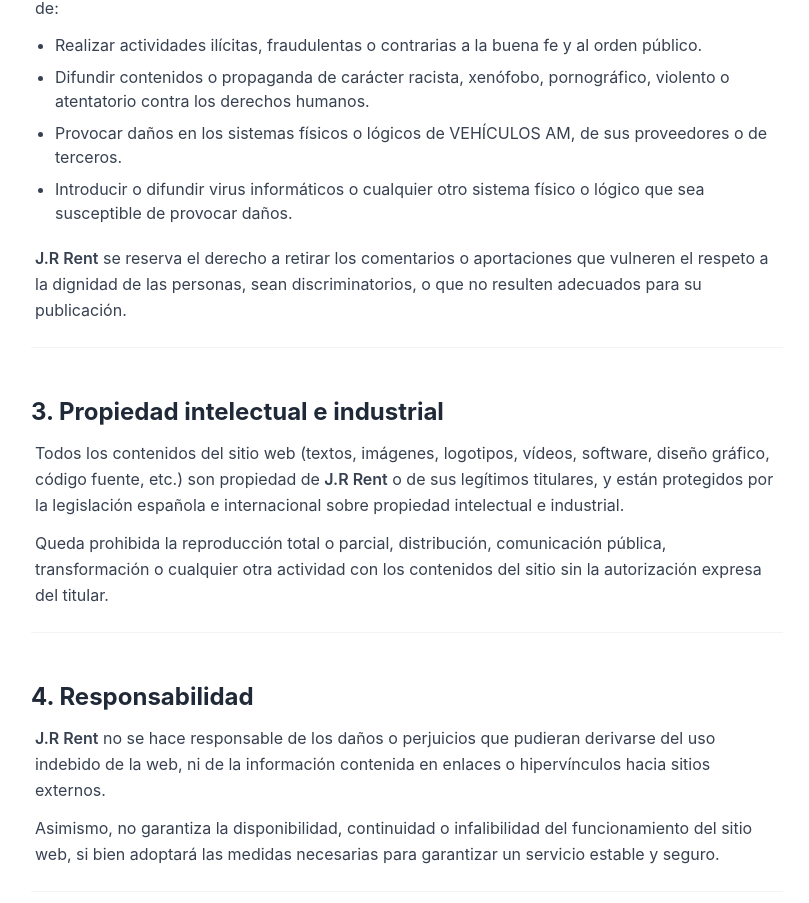
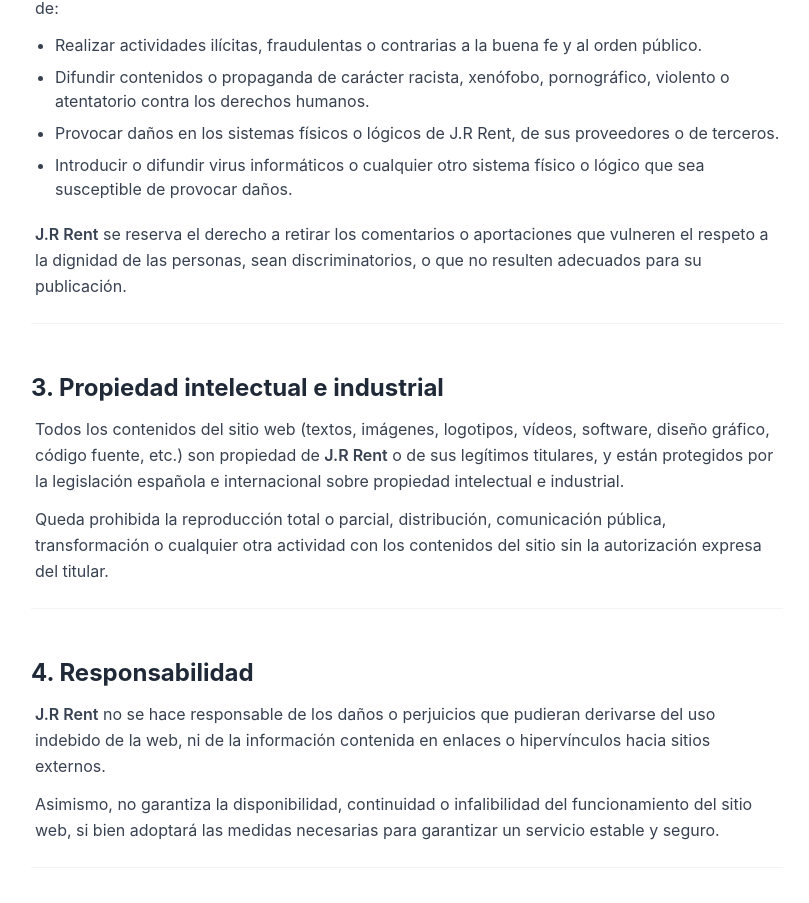
Before and after one commit to tonixg24-cell/JRRent, a Next.js app: page /en/aviso-legal in a window 1280 px wide. Shown: the part 1020-1923 px from the top of the page, without its empty margins (233-1042 px from the left). Built offline with nearby package versions, Linux system fonts and the light colour scheme.

Commit message:
Update liability reference from VEHÍCULOS AM to J.R Rent

```diff
--- a/src/app/[locale]/(pages)/aviso-legal/page.tsx
+++ b/src/app/[locale]/(pages)/aviso-legal/page.tsx
@@ -39,7 +39,7 @@
           <ul className="list-disc list-outside ml-5 space-y-2 text-gray-700">
             <li>Realizar actividades ilícitas, fraudulentas o contrarias a la buena fe y al orden público.</li>
             <li>Difundir contenidos o propaganda de carácter racista, xenófobo, pornográfico, violento o atentatorio contra los derechos humanos.</li>
-            <li>Provocar daños en los sistemas físicos o lógicos de VEHÍCULOS AM, de sus proveedores o de terceros.</li>
+            <li>Provocar daños en los sistemas físicos o lógicos de J.R Rent, de sus proveedores o de terceros.</li>
             <li>Introducir o difundir virus informáticos o cualquier otro sistema físico o lógico que sea susceptible de provocar daños.</li>
           </ul>
           <p className="text-gray-700 leading-relaxed pt-2">
```
